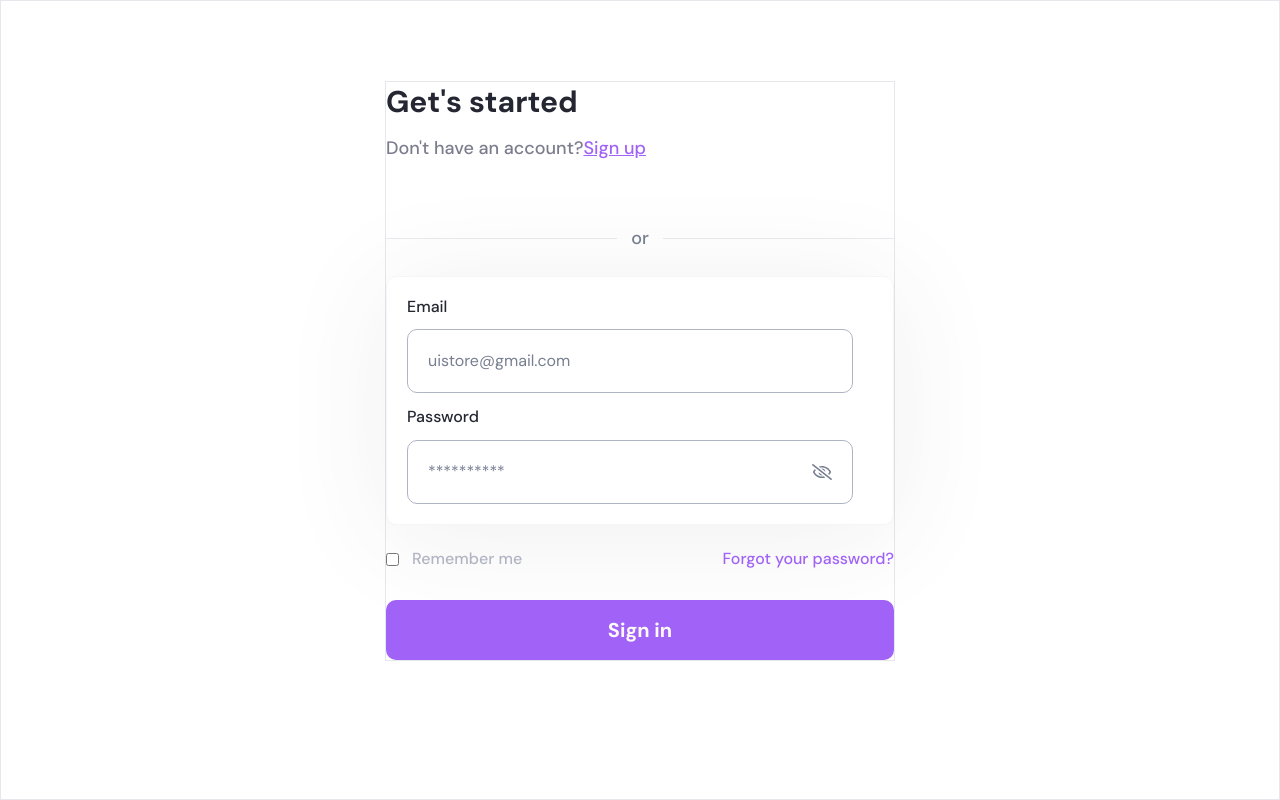
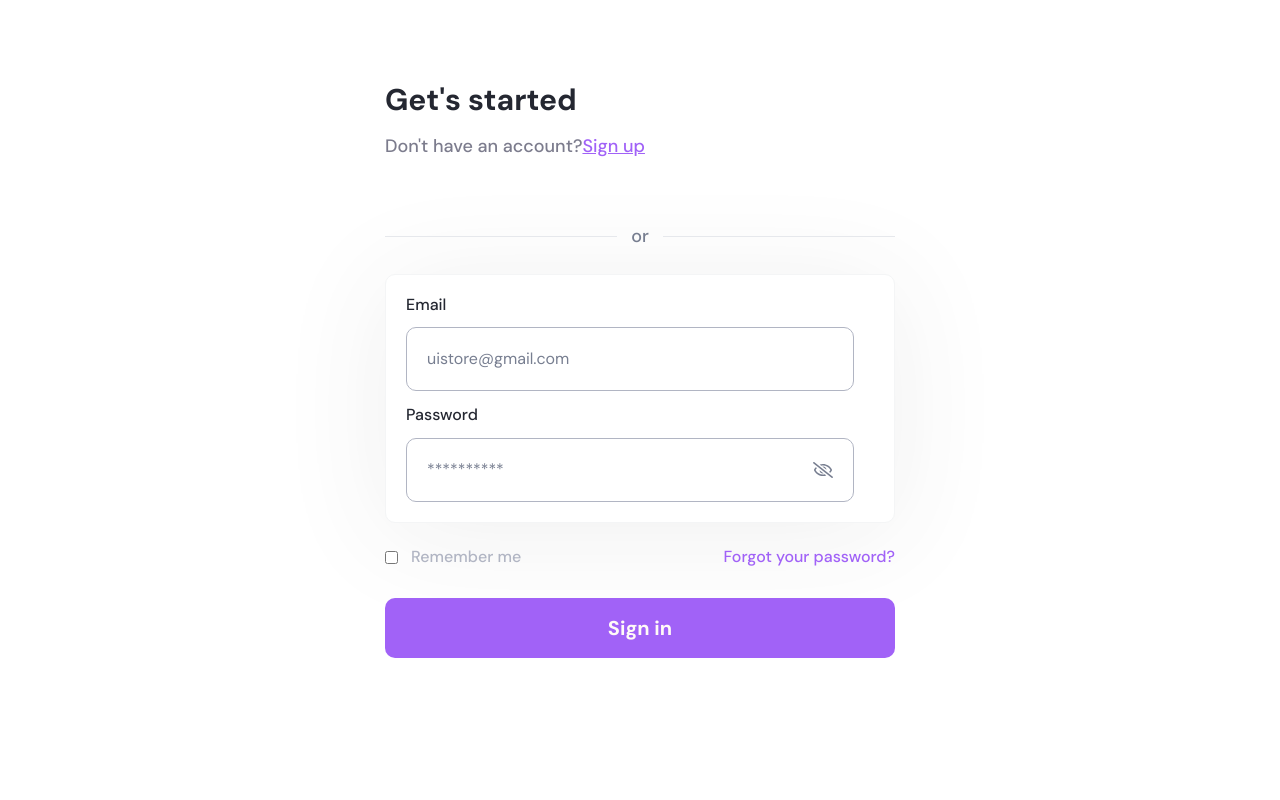
Before and after one commit to Muhammad-Aman1718/car-rental-managment-dashboard, a Next.js app: page /auth/signIn in a window 1280 px wide. Built offline with nearby package versions, Linux system fonts and the light colour scheme.

Commit message:
Completed

```diff
--- a/src/app/(admin)/auth/signIn/page.tsx
+++ b/src/app/(admin)/auth/signIn/page.tsx
@@ -18,8 +18,8 @@ const SignIn = () => {
   } = useSignIn();
 
   return (
-    <div className="h-screen dark:bg-[#1F2128] border p-20 max-sm:p-4  ">
-      <div className="border max-w-[510px] min-w-[250px] m-auto ">
+    <div className="h-screen dark:bg-[#1F2128] p-20 max-sm:p-4  ">
+      <div className="max-w-[510px] min-w-[250px] m-auto ">
         <h1 className="dark:text-white text-[#242731] text-[30px] leading-[39.06px] font-bold mb-4 ">
           Get&apos;s started
         </h1>
```
